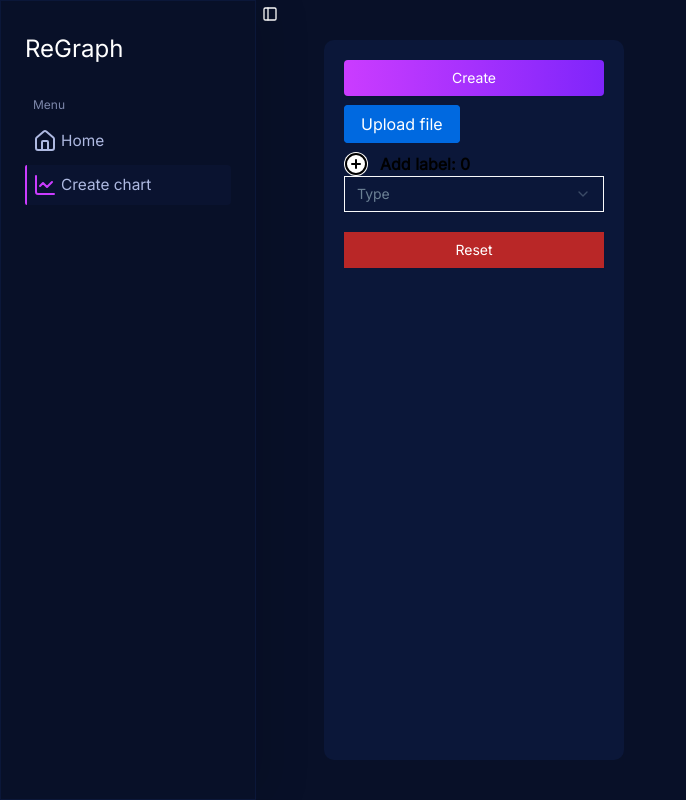
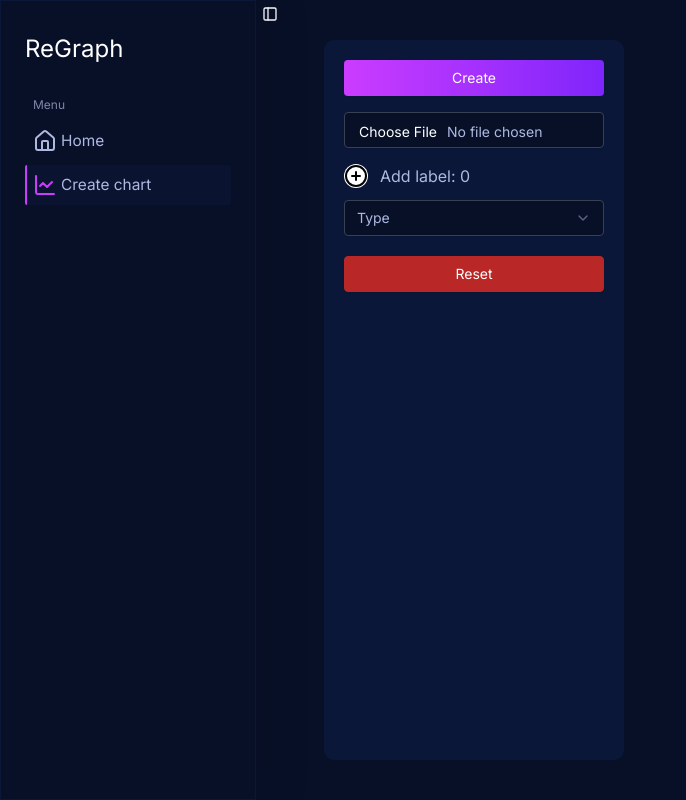
Before and after one commit to Nasrul1221/ReGraph, a React (Vite) app: page /create-chart in a window 1280 px wide. Shown: the whole page, without its empty margins (0-686 px from the left). Built offline with nearby package versions, Linux system fonts and the light colour scheme.

Commit message:
Refactor AnimatedButton and related components: update styles, enhance functionality, and improve UI consistency #4

```diff
--- a/src/components/AnimatedButton.jsx
+++ b/src/components/AnimatedButton.jsx
@@ -5,17 +5,22 @@ import { Button } from './ui/button';
 import { Slot } from '@radix-ui/react-slot';
 
 // Styles
-import { buttonsStyle } from '@/styles/styles';
+import { linearAnimation } from '@/styles/styles';
 import { motion } from 'framer-motion';
+import { buttonVariants } from './ui/button';
+
+//
+import { cn } from '@/lib/utils';
 
 const AnimatedButtonMotion = motion.create(Button);
 const MotionSlot = motion.create(Slot);
 
-export default function AnimatedButton({ children, asChild, ...props }) {
+export default function AnimatedButton({ children, asChild, variant, size, className, ...props }) {
   const Comp = asChild ? MotionSlot : AnimatedButtonMotion;
   return (
     <Comp
-      variants={buttonsStyle}
+      className={cn(buttonVariants({ variant, size }), className)}
+      variants={linearAnimation}
       initial="initial"
       whileHover="hovered"
       whileTap="active"
--- a/src/components/ui/button.jsx
+++ b/src/components/ui/button.jsx
@@ -11,7 +11,7 @@ const buttonVariants = cva(
       variant: {
         default: 'bg-primary text-primary-foreground hover:bg-white shadow-sm rounded',
         destructive:
-          'bg-destructive text-destructive-foreground shadow-sm hover:bg-destructive-foreground hover:text-destructive border border-destructive',
+          'bg-destructive text-destructive-foreground shadow-sm hover:bg-destructive-foreground hover:text-destructive border border-destructive rounded',
         outline:
           'border border-input bg-background shadow-sm hover:bg-accent hover:text-accent-foreground',
         secondary: 'bg-secondary text-secondary-foreground shadow-sm hover:bg-secondary/80',
--- a/src/features/createForm/components/AddLabels.jsx
+++ b/src/features/createForm/components/AddLabels.jsx
@@ -2,8 +2,8 @@ import { CirclePlus } from 'lucide-react';
 
 export default function AddLabels({ fun, count }) {
   return (
-    <div className="flex gap-3 items-center">
-      <h1 className="order-2 text-black font-bold">Add label: {count}</h1>
+    <div className="flex gap-3 items-center mb-3">
+      <h1 className="order-2 text-secondary-foreground">Add label: {count}</h1>
       <div className="bg-white rounded-full group hover:bg-primary transition-all duration-300">
         <CirclePlus
           className="text-3xl order-1 text-black group-hover:text-white transition-all duration-300 cursor-pointer"
--- a/src/features/createForm/components/Form.jsx
+++ b/src/features/createForm/components/Form.jsx
@@ -33,7 +33,7 @@ function Form() {
   const [dataCount, setDataCount] = useState(0);
   const [lines, setLines] = useState([]);
   const [typeChart, setTypeChart] = useAtom(typeChartAtom);
-  const { handleFile, fileName } = useGetData(typeChart);
+  const { handleFile } = useGetData();
   const [rawData, setRawData] = useAtom(rawDataAtom);
   const [, setChartData] = useAtom(chartDataAtom);
   const [userData] = useAtom(userDataJotai);
@@ -103,10 +103,10 @@ function Form() {
 
   return (
     <div className="bg-secondary rounded-[10px] p-5 w-[300px] box-border flex flex-col gap-y-4">
-      <AnimatedButton className="bg-gradient-to-r from-linearL to-linearR" onClick={generateChart}>
+      <AnimatedButton variant="linearGradient" onClick={generateChart}>
         Create
       </AnimatedButton>
-      <UploadFile fun={handleFile} fileName={fileName} label={'Upload file'} />
+      <UploadFile fun={handleFile} />
 
       <div>
         <AddLabels fun={addLine} count={count} />
@@ -114,17 +114,14 @@ function Form() {
         <div className="flex flex-col gap-y-3 mt-5">
           {lines.map((item, index) => (
             <div key={index} className="flex items-center gap-3">
-              <Label htmlFor={`text-${index}`} className="text-black text-[18px]">
-                Label
-              </Label>
               <Input
                 id={`text-${index}`}
                 onChange={(e) => handleInputChange(index, e.target.value)}
                 value={lines[index]}
                 placeholder="write here"
-                className="w-[140px] outline-none border-b border-gray-300"
+                className="w-[120px] outline-none border-gray-700 text-secondary-foreground bg-background rounded p-2"
               />
-              <Button onClick={() => handleApply(index)}>Apply</Button>
+              <AnimatedButton onClick={() => handleApply(index)}>Apply</AnimatedButton>
             </div>
           ))}
           <Button variant={'destructive'} onClick={reset}>
--- a/src/features/createForm/components/Select.jsx
+++ b/src/features/createForm/components/Select.jsx
@@ -16,14 +16,14 @@ export default function MySelect({ object, setValue }) {
 
   return (
     <Select onValueChange={handleChange}>
-      <SelectTrigger>
+      <SelectTrigger className="border-gray-700 rounded bg-background data-[placeholder]:text-secondary-foreground">
         <SelectValue placeholder="Type" />
       </SelectTrigger>
-      <SelectContent>
+      <SelectContent className="border-none bg-background rounded">
         <SelectGroup>
-          <SelectLabel>Types</SelectLabel>
+          <SelectLabel className="text-secondary-foreground">Types</SelectLabel>
           {object.map((item, index) => (
-            <SelectItem key={index} value={item.type}>
+            <SelectItem key={index} value={item.type} className="text-secondary-foreground">
               {wordToUpperCase(item.type)}
             </SelectItem>
           ))}
--- a/src/features/createForm/components/UploadFile.jsx
+++ b/src/features/createForm/components/UploadFile.jsx
@@ -1,16 +1,15 @@
-export default function UploadFile({ fun, fileName, label }) {
+import { Input } from '@/components/ui/input';
+import { Label } from '@/components/ui/label';
+
+export default function UploadFile({ fun }) {
   return (
-    <div>
-      <label
-        htmlFor="fileUpload"
-        className="cursor-pointer px-4 py-2 bg-primary text-white rounded hover:bg-white hover:text-primary transition border border-primary mr-2"
-      >
-        {label}
-      </label>
-
-      <input id="fileUpload" type="file" className="hidden" onChange={fun} />
-
-      <span className="text-sm text-gray-700">{fileName}</span>
+    <div className="">
+      <Input
+        type="file"
+        id="files"
+        onChange={fun}
+        className="border-gray-700 text-secondary-foreground bg-background rounded p-2"
+      />
     </div>
   );
 }
--- a/src/features/createForm/hooks/useGetData.jsx
+++ b/src/features/createForm/hooks/useGetData.jsx
@@ -1,13 +1,11 @@
-import { useCallback, useState } from 'react';
+import { useCallback } from 'react';
 import { useAtom } from 'jotai';
 import { userDataJotai } from '../../../stores/dataCharts.jotai';
 
 function useGetData() {
-  const [fileName, setFileName] = useState('');
   const [, setUserData] = useAtom(userDataJotai);
 
   const handleFile = useCallback((e) => {
-    setFileName(e.target.files[0]?.name);
     const file = e.target.files[0];
 
     if (!file) return;
@@ -24,14 +22,12 @@ function useGetData() {
       } catch (err) {
         alert('Error while reading JSON: ' + err.message);
       }
-
-      e.target.value = null;
     };
 
     reader.readAsText(file);
   }, []);
 
-  return { handleFile, fileName };
+  return { handleFile };
 }
 
 export default useGetData;
--- a/src/features/subForm/components/SubForm.jsx
+++ b/src/features/subForm/components/SubForm.jsx
@@ -17,7 +17,7 @@ export default function SubForm() {
   useChangeOptions();
 
   return (
-    <div className="w-[300px] h-[200px] shadow-lg border rounded-xl p-5">
+    <div className="w-[300px] h-[200px] shadow-lg rounded-[10px] p-5 bg-secondary">
       {Form ? <Form /> : null}
     </div>
   );
--- a/src/layout/Aside.jsx
+++ b/src/layout/Aside.jsx
@@ -10,7 +10,6 @@ import {
   SidebarMenuItem,
   SidebarHeader,
 } from '@/components/ui/sidebar';
-import { Separator } from '@/components/ui/separator';
 
 //Icons
 import { House, ChartLine } from 'lucide-react';
@@ -20,8 +19,6 @@ import { useState, useEffect } from 'react';
 import { useLocation } from 'react-router-dom';
 
 import { NavLink } from 'react-router-dom';
-import { IoIosAddCircle } from 'react-icons/io';
-import { FaHome } from 'react-icons/fa';
 
 export default function Aside() {
   const [active, setActive] = useState('');
--- a/src/pages/Home.jsx
+++ b/src/pages/Home.jsx
@@ -8,9 +8,6 @@ import { NavLink } from 'react-router-dom';
 
 // Components
 import AnimatedButton from '@/components/AnimatedButton';
-
-// Styles
-import { buttonsStyle } from '@/styles/styles';
 
 export default function Home() {
   return (
@@ -28,10 +25,7 @@ export default function Home() {
               <item.icon className="text-highlight-secondary" />
               {item.label}
             </motion.h3>
-            <AnimatedButton
-              className="flex p-2 rounded gap-2 bg-gradient-to-r from-linearL to-linearR"
-              asChild
-            >
+            <AnimatedButton className="flex p-2 rounded gap-2" variant="linearGradient" asChild>
               <NavLink to={item.path}>
                 {item.buttonLabel}
                 <MoveRight />
--- a/src/styles/styles.js
+++ b/src/styles/styles.js
@@ -1,4 +1,4 @@
-export const buttonsStyle = {
+export const linearAnimation = {
   initial: {
     background: 'linear-gradient(to right, #CB3CFF, #7F25FB)',
   },
```
